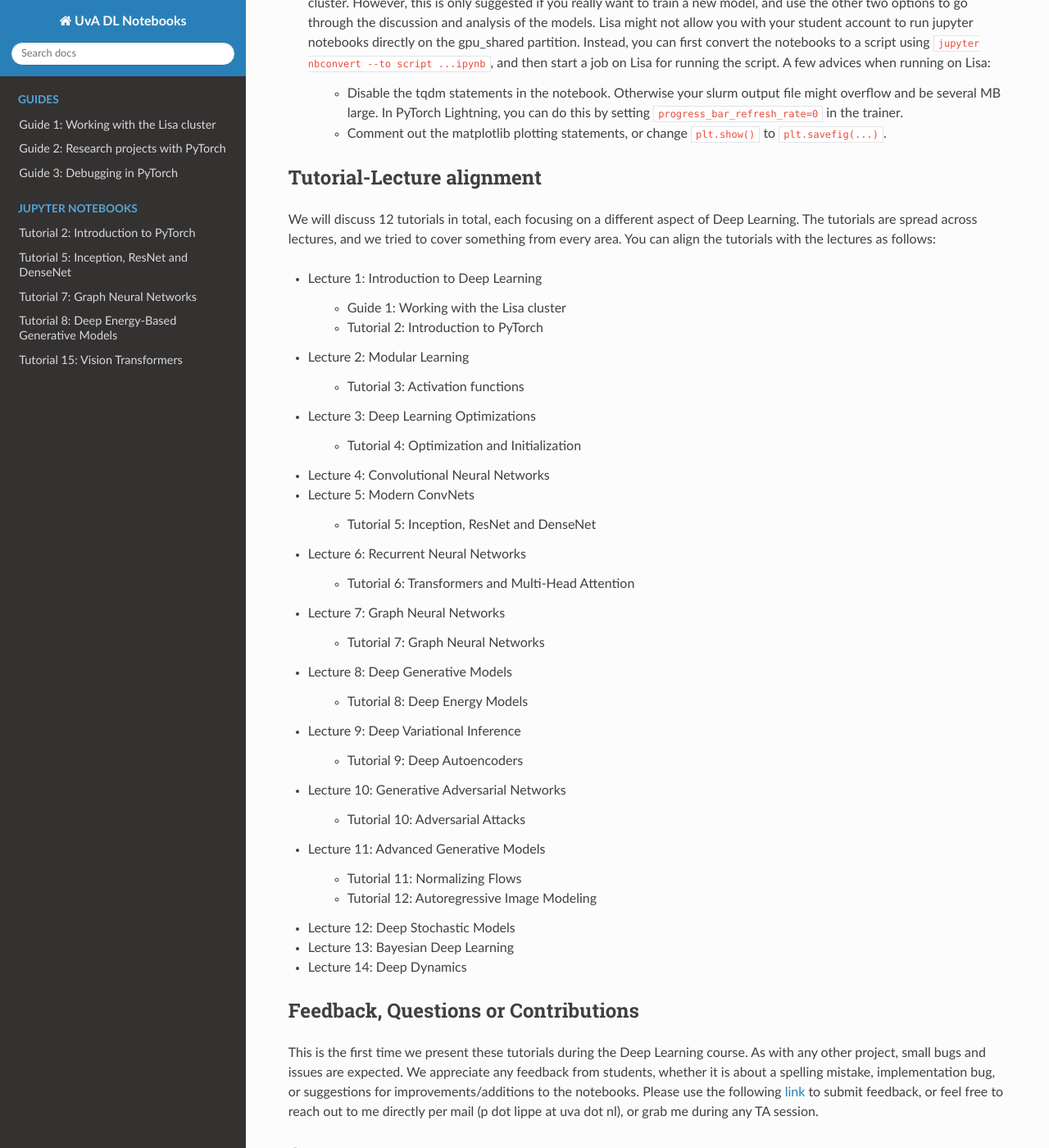
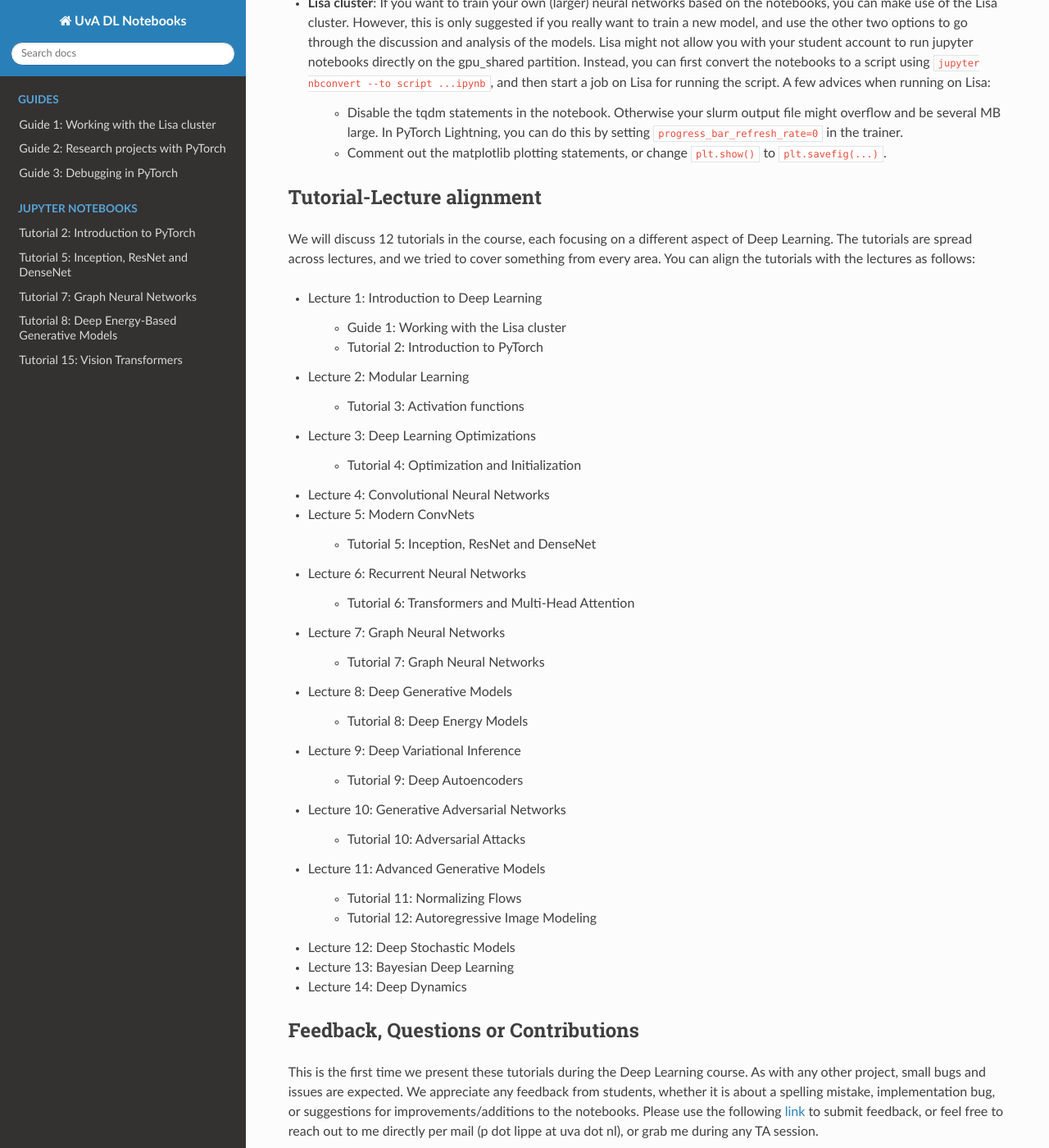
Before and after one commit to phlippe/uvadlc_notebooks, a Sphinx documentation site: the page built from docs/index.rst, in a window 1280 px wide and 1400 px high, scrolled down 1528 px. Shown: the whole window at 82% size. Built offline with Sphinx 7.4.7 and the Read the Docs theme 2.0.0, drawn with Linux system fonts in a browser that asks for light colours; pages that are not in the unit, such as notebooks, are missing from menus; some of the changed text lies outside the part shown.

Commit message:
Minor update on front page

```diff
--- a/docs/index.rst
+++ b/docs/index.rst
@@ -69,7 +70,7 @@ On this website, you will find the notebooks exported into a HTML format so that
 Tutorial-Lecture alignment
 --------------------------
 
-We will discuss 12 tutorials in total, each focusing on a different aspect of Deep Learning. The tutorials are spread across lectures, and we tried to cover something from every area. You can align the tutorials with the lectures as follows:
+We will discuss 12 tutorials in the course, each focusing on a different aspect of Deep Learning. The tutorials are spread across lectures, and we tried to cover something from every area. You can align the tutorials with the lectures as follows:
 
 - Lecture 1: Introduction to Deep Learning
 
```
Also changed, not shown: other parts of docs/index.rst (+3 -2 lines).
